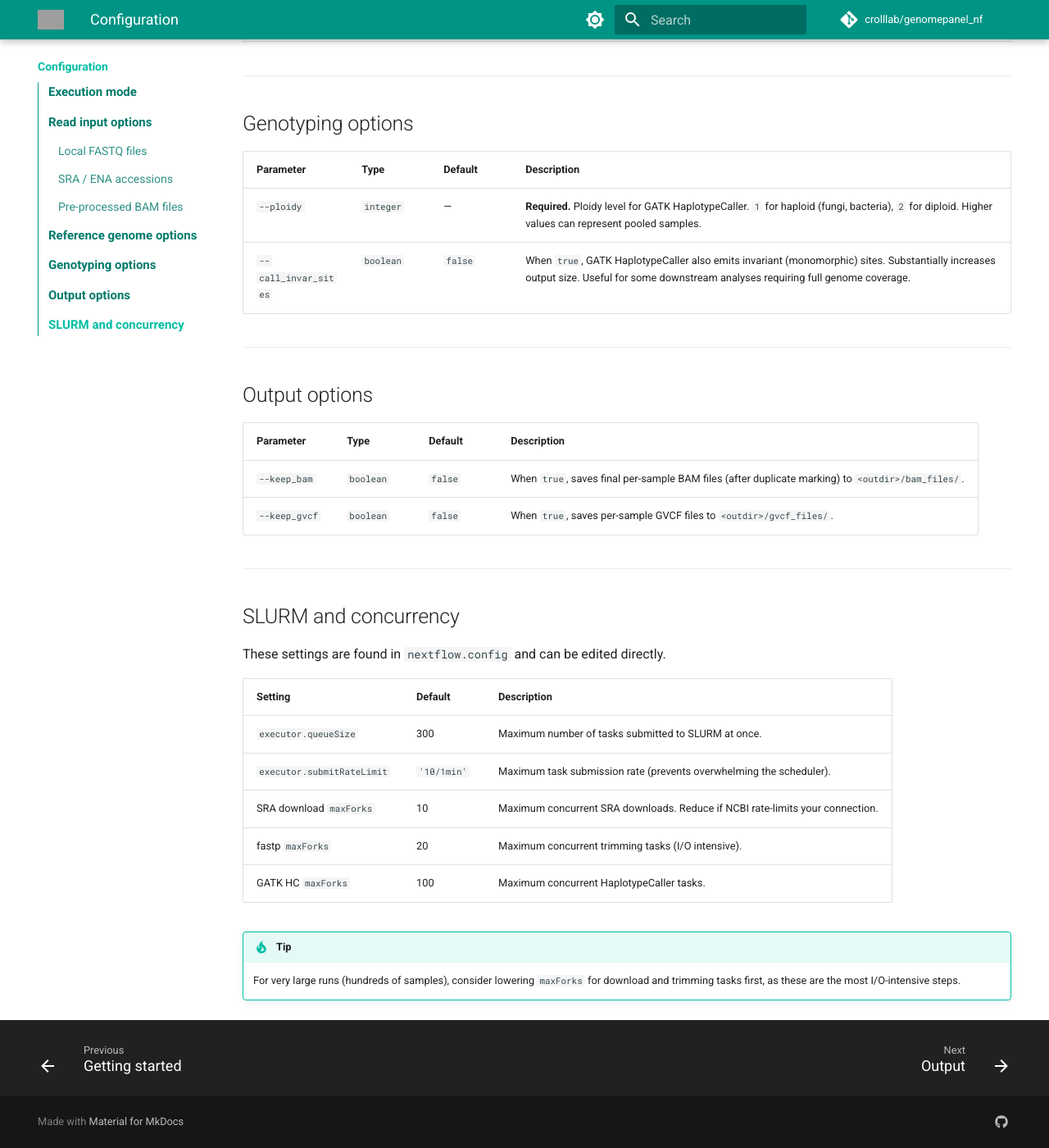
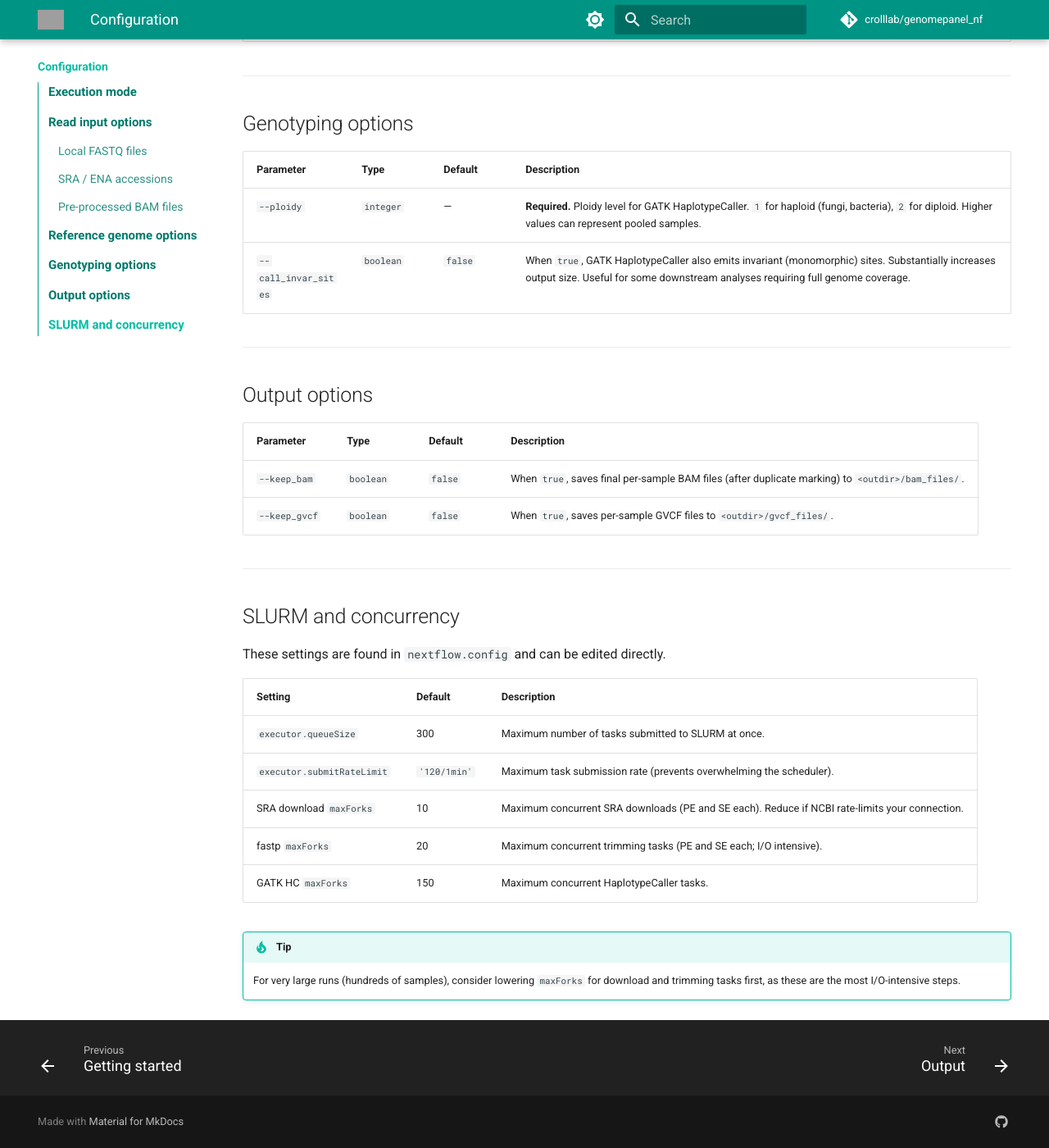
Before and after one commit to crolllab/genomepanel_nf, an MkDocs documentation site: the page built from docs/configuration.md, in a window 1280 px wide and 1400 px high, scrolled down 2209 px. Shown: the whole window at 82% size. Built offline with MkDocs 1.6.1 and Material for MkDocs 9.7.7, drawn with Linux system fonts in a browser that asks for light colours; comment, search, counter and statistics services are not loaded; the version menu is left out; grey boxes are pictures that could not be loaded.

Commit message:
docs: shrink landing logo to 65px; fix SLURM concurrency numbers

```diff
--- a/docs/configuration.md
+++ b/docs/configuration.md
@@ -86,10 +86,10 @@ These settings are found in `nextflow.config` and can be edited directly.
 | Setting | Default | Description |
 |---------|---------|-------------|
 | `executor.queueSize` | 300 | Maximum number of tasks submitted to SLURM at once. |
-| `executor.submitRateLimit` | `'10/1min'` | Maximum task submission rate (prevents overwhelming the scheduler). |
-| SRA download `maxForks` | 10 | Maximum concurrent SRA downloads. Reduce if NCBI rate-limits your connection. |
-| fastp `maxForks` | 20 | Maximum concurrent trimming tasks (I/O intensive). |
-| GATK HC `maxForks` | 100 | Maximum concurrent HaplotypeCaller tasks. |
+| `executor.submitRateLimit` | `'120/1min'` | Maximum task submission rate (prevents overwhelming the scheduler). |
+| SRA download `maxForks` | 10 | Maximum concurrent SRA downloads (PE and SE each). Reduce if NCBI rate-limits your connection. |
+| fastp `maxForks` | 20 | Maximum concurrent trimming tasks (PE and SE each; I/O intensive). |
+| GATK HC `maxForks` | 150 | Maximum concurrent HaplotypeCaller tasks. |
 
 !!! tip
     For very large runs (hundreds of samples), consider lowering `maxForks` for download and trimming tasks first, as these are the most I/O-intensive steps.
--- a/docs/stylesheets/extra.css
+++ b/docs/stylesheets/extra.css
@@ -38,6 +38,6 @@
 .gp-logo {
   display: block;
   margin: 0.5rem auto 1.8rem;
-  height: 130px;
+  height: 65px;
   width: auto;
 }
```
Also changed, not shown: docs/resources.md (+4 -4 lines).
